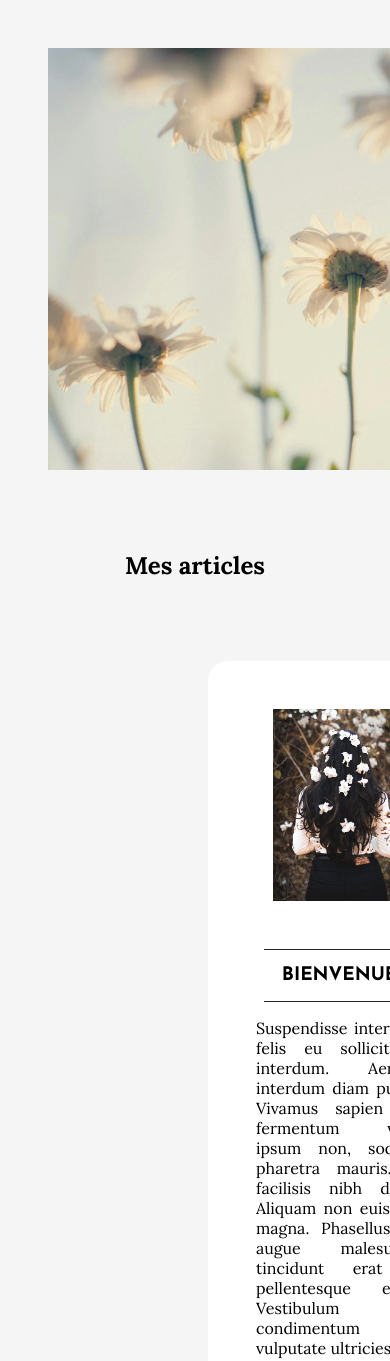
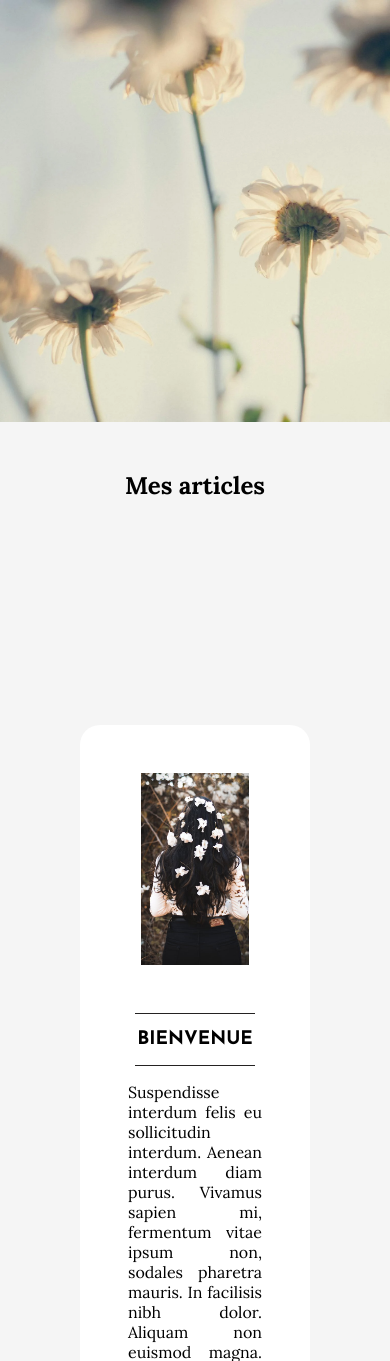
Before and after one commit to anjakely18/Blog-Personnel, a PHP site: page / in a window 390 px wide; the page is wider, and only the part inside the window is pictured. Shown: the part 166-1527 px from the top of that part. Run offline with PHP 8.4, Linux system fonts and the light colour scheme; data that the repository does not hold is empty; some libraries are stand-ins or nearby versions.

Commit message:
Blog final

```diff
--- a/assets/css/index.css
+++ b/assets/css/index.css
@@ -3,7 +3,7 @@
 .hero-img {
   width: 100%;
   height: 50vh;
-  margin: 3rem;
+  margin-bottom: 3rem;
 }
 
 .hero-img img {
@@ -16,7 +16,6 @@
 .main {
   display: flex;
   flex-direction: column;
-  text-align: center;
 }
 
 .title {
@@ -162,9 +161,8 @@
 /* RESPONSIVE */
 
 @media (max-width: 1055px) {
-  main {
+  .main-content {
     flex-direction: column;
-    padding: 2rem;
   }
 
   .articles {
```
